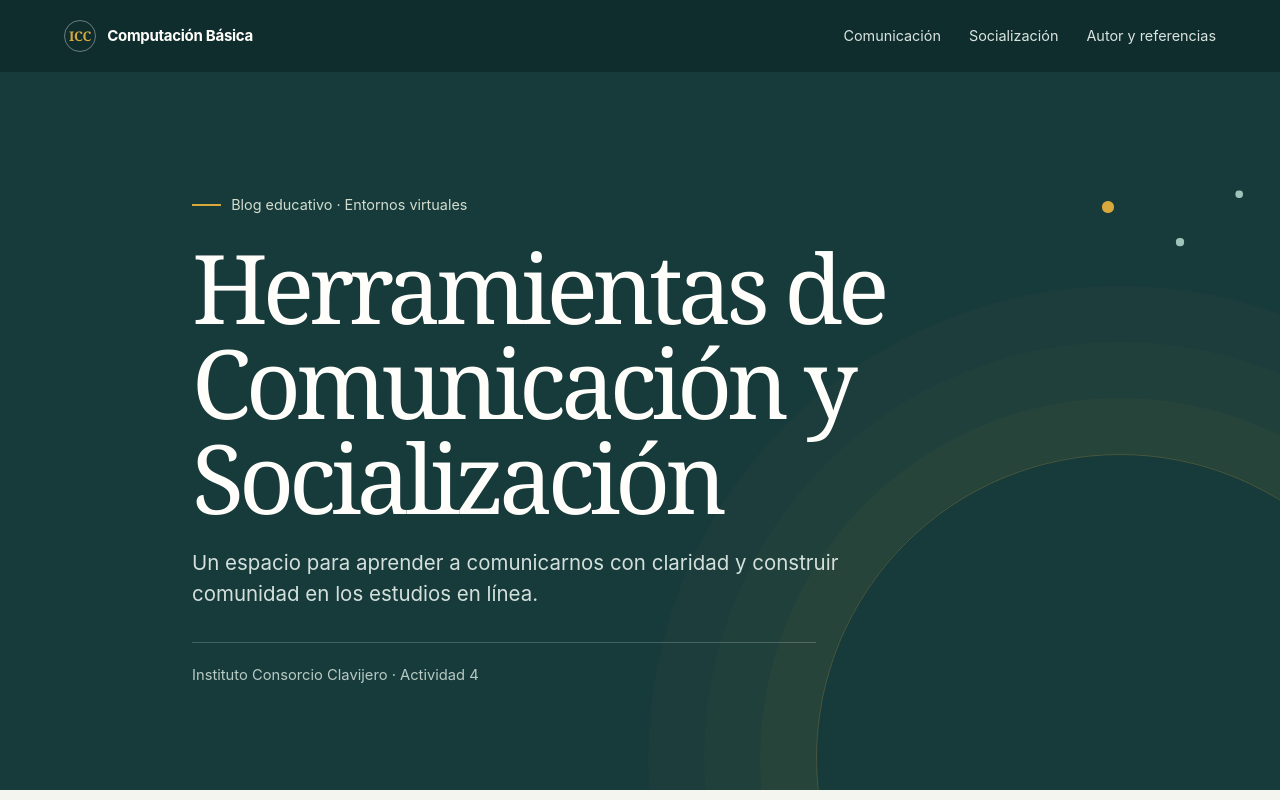
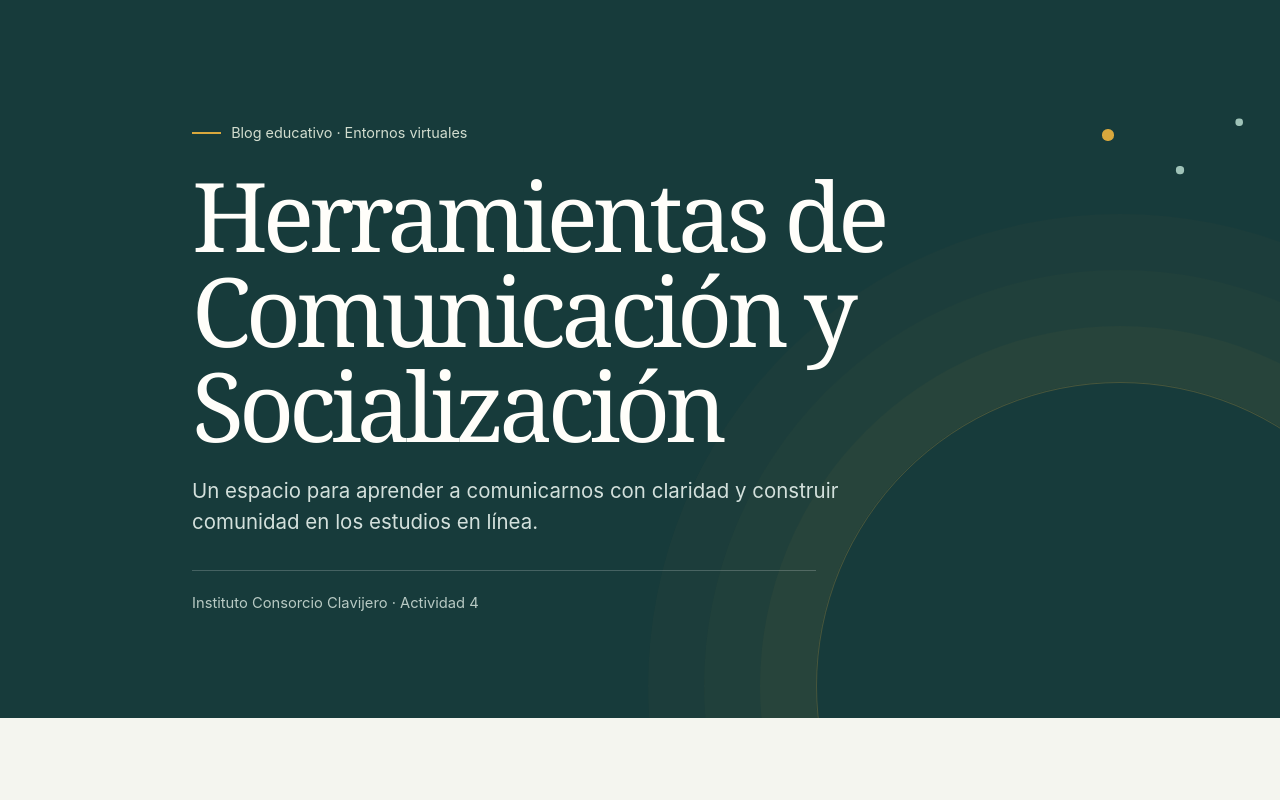
Before and after one commit to marcusvazquez/actividad4-icc-grecia, a plain HTML site: page Sitio_Animado_ICC.html in a window 1280 px wide. Shown: the top 800 px of the page. Drawn offline with Linux system fonts and the light colour scheme.

Commit message:
Quitar navegación superior y pie izquierdo
Se eliminaron la barra superior y la etiqueta del pie, conservando el resto del sitio.

```diff
--- a/Sitio_Animado_ICC.html
+++ b/Sitio_Animado_ICC.html
@@ -134,18 +134,6 @@
   </style>
 </head>
 <body>
-  <header class="site-header">
-    <div class="bar wrap">
-      <a class="brand" href="#inicio" aria-label="ICC, volver al inicio"><span class="brand-mark" aria-hidden="true">ICC</span><span>Computación Básica</span></a>
-      <nav aria-label="Navegación principal">
-        <ul>
-          <li><a href="#comunicacion">Comunicación</a></li>
-          <li><a href="#socializacion">Socialización</a></li>
-          <li><a href="#autor">Autor y referencias</a></li>
-        </ul>
-      </nav>
-    </div>
-  </header>
 
   <main id="inicio">
     <section class="hero" aria-labelledby="page-title">
@@ -231,6 +219,6 @@
     </section>
   </main>
 
-  <footer><div class="footer-inner wrap"><p>Actividad 4 · Blog educativo · Computación Básica</p><p>Instituto Consorcio Clavijero · 2026</p></div></footer>
+  <footer><div class="footer-inner wrap"><p>Instituto Consorcio Clavijero · 2026</p></div></footer>
 </body>
 </html>
```
Also changed, not shown: index.html (+1 -13 lines).
